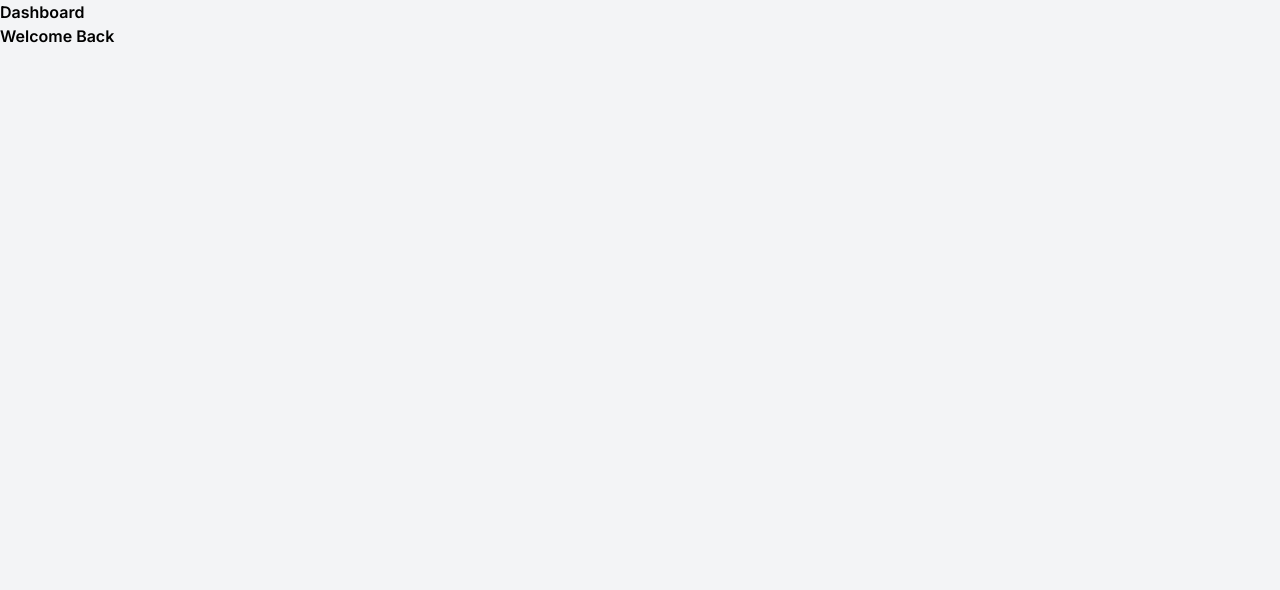
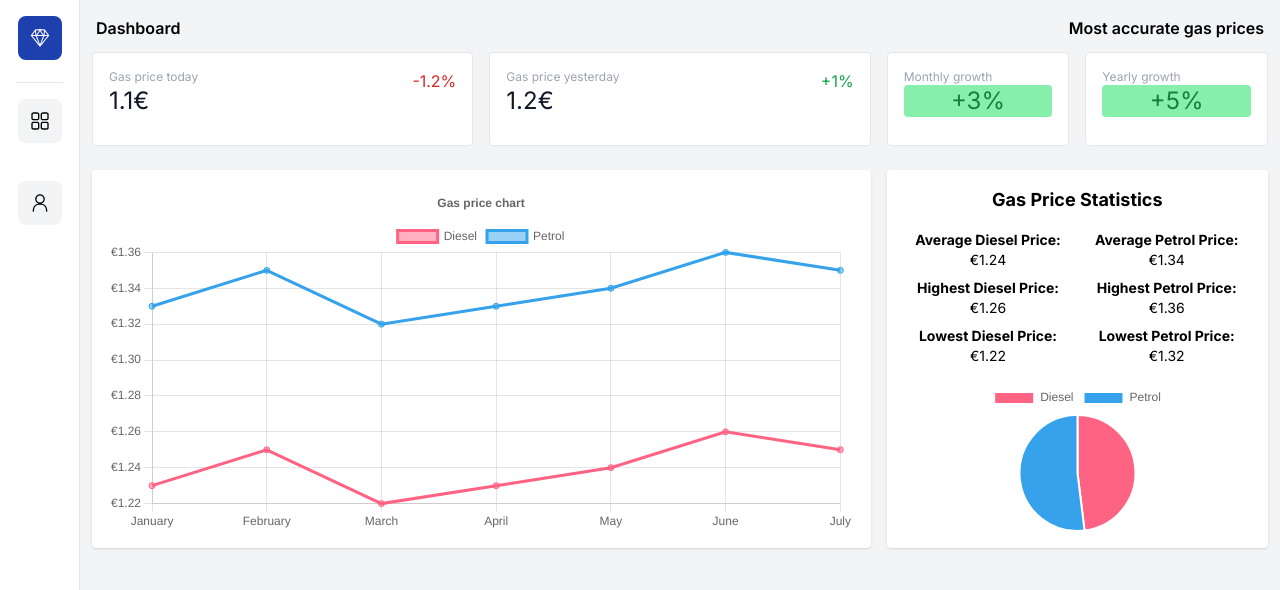
Before and after one commit to Hipiweed/petrol-test, a Next.js app: page / in a window 1280 px wide. Shown: the top 590 px of the page. Built offline with nearby package versions, Linux system fonts and the light colour scheme.

Commit message:
Creating the dashboard page

```diff
--- a/src/app/layout.tsx
+++ b/src/app/layout.tsx
@@ -1,6 +1,7 @@
 import type { Metadata } from 'next';
 import { Inter } from 'next/font/google';
 import './globals.css';
+import Sidebar from '../components/Sidebar';
 
 const inter = Inter({ subsets: ['latin'] });
 
@@ -16,7 +17,9 @@
 }) {
   return (
     <html lang="en">
-      <body className={inter.className}>{children}</body>
+      <body className={inter.className}>
+        <Sidebar>{children}</Sidebar>
+      </body>
     </html>
   );
 }
--- a/src/app/page.tsx
+++ b/src/app/page.tsx
@@ -1,9 +1,13 @@
 import Header from '@/components/Header';
+import DashboardCardsTop from '@/components/DashboardCardsTop';
+import DashboardMiddleSection from '@/components/DashboardMiddleSection';
 
 export default function Home() {
   return (
     <main className="bg-gray-100 min-h-screen">
       <Header />
+      <DashboardCardsTop />
+      <DashboardMiddleSection />
     </main>
   );
 }
--- /dev/null
+++ b/src/app/users/page.tsx
@@ -0,0 +1,5 @@
+function Users() {
+  return <div>Users</div>;
+}
+
+export default Users;
--- a/src/components/Header.tsx
+++ b/src/components/Header.tsx
@@ -1,8 +1,8 @@
 function Header() {
   return (
-    <div>
+    <div className="flex justify-between px-4 pt-4">
       <h2>Dashboard</h2>
-      <h2>Welcome Back</h2>
+      <h2>Most accurate gas prices</h2>
     </div>
   );
 }
```
